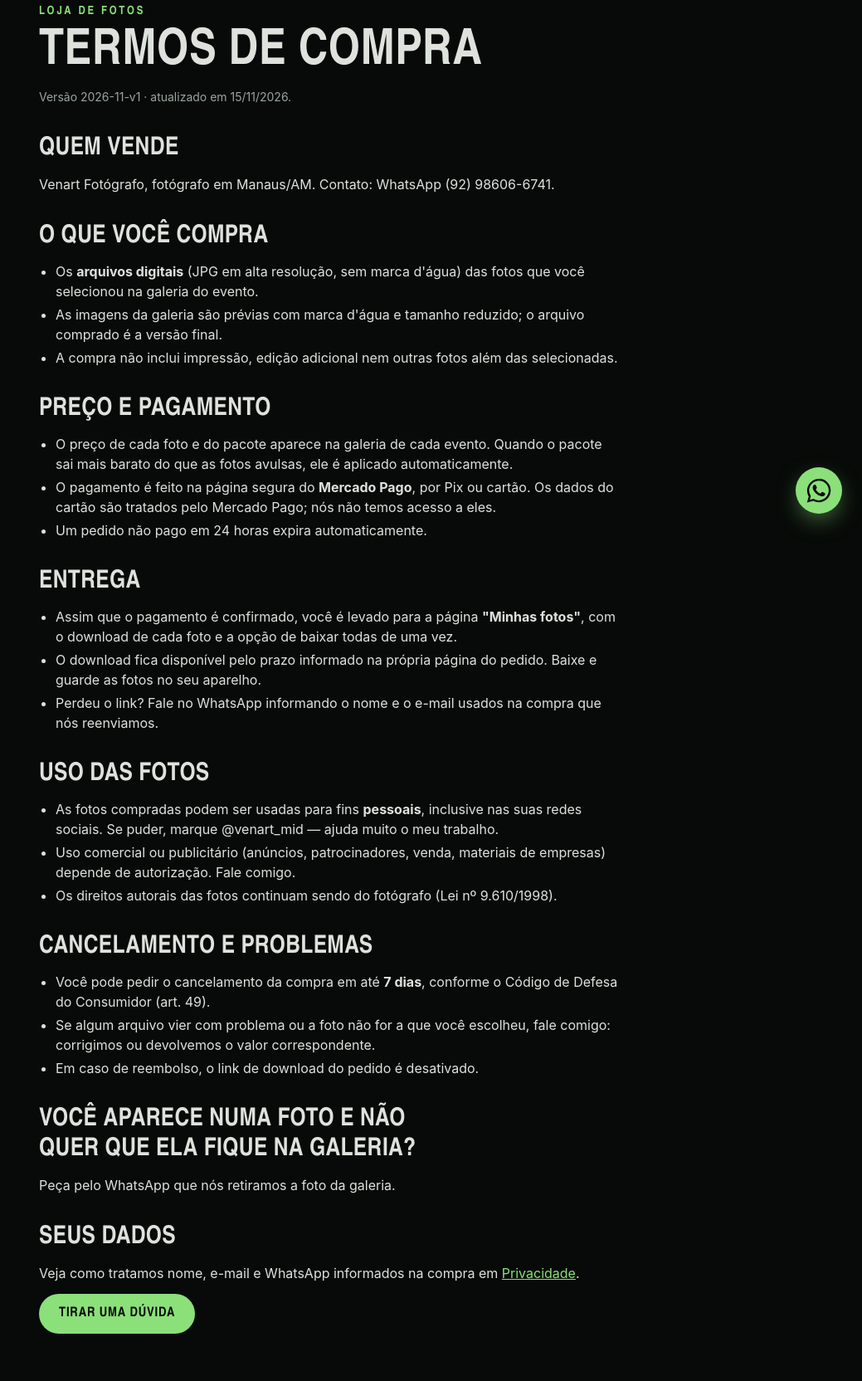
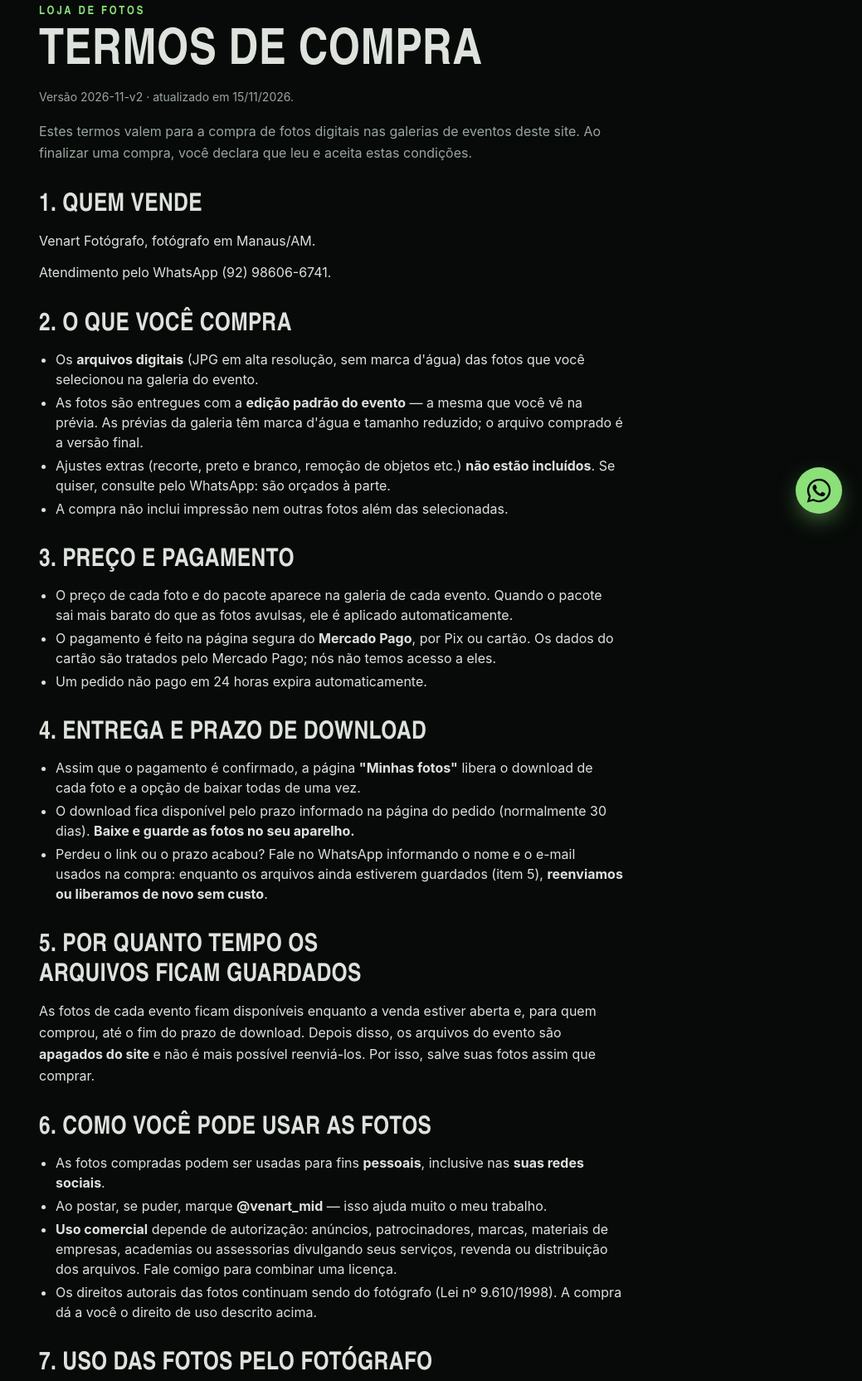
Before and after one commit to gustavovenanciogit/service.photo, an Astro site: page /termos-de-compra in a window 1280 px wide. Shown: the part 157-1821 px from the top of the page at 83% size, without its empty margins (241-1280 px from the left). Built offline with nearby package versions, Linux system fonts and the light colour scheme; Astro itself is replaced by a stand-in of ours.

Commit message:
Termos de compra v2 com as decisões do Gustavo
Uso pessoal e redes (comercial com licença), crédito pedido, arrependimento
em 7 dias com reembolso integral, reenvio gratuito após o prazo enquanto os
arquivos existirem, guarda até o fim do download, uso em portfólio com
remoção a pedido, ajustes extras à parte, menores de idade e versão dos
termos. Campos do vendedor (razão social, CNPJ, endereço) em store.seller.

Co-Authored-By: Claude Opus 5.5 <noreply@anthropic.com>
Claude-Session: https://claude.ai/code/session_01PGXvmRGCguWkj4FS3FJXpY

```diff
--- a/docs/LOJA-DE-FOTOS.md
+++ b/docs/LOJA-DE-FOTOS.md
@@ -50,7 +50,7 @@ fora do painel. Mais adiante, cada evento pode também aparecer no **site públi
 ### Jurídico e fiscal
 - [ ] **0.6 👤 Contador:** confirmar que a venda de fotos digitais está coberta pela atividade do seu MEI e como emitir nota.
 - [ ] **0.7 👤 Limite do MEI:** acompanhar o faturamento total (serviços + loja) frente ao limite de **R$ 81.000/ano** (~R$ 6.750/mês). A Fase 3 terá um alerta no painel.
-- [x] **0.8 🤖 Rascunho dos Termos de compra** → página `/termos-de-compra` (link no rodapé e no checkout) (o que é comprado, prazo de download, uso permitido das fotos, direito de arrependimento, contato) para você revisar.
+- [x] **0.8 🤖 Termos de compra** escritos com as suas decisões (versão 2026-11-v2) → página `/termos-de-compra`. Falta preencher razão social, CNPJ e endereço (`src/config/store.ts` → `seller`). (o que é comprado, prazo de download, uso permitido das fotos, direito de arrependimento, contato) para você revisar.
 - [ ] **0.9 👤 Revisar e aprovar** os Termos de compra (idealmente com advogado ou contador).
 
 ### Contas e acessos
@@ -211,5 +211,6 @@ Confirme sempre as taxas vigentes no painel de cada empresa.
 | 15/11/2026 | Tudo (evento, dados, preços, fotos, link) é configurado pelo painel Venart; o link é divulgado por você; listagem no site público vem depois | Gustavo |
 | 15/11/2026 | Uma exportação só do Lightroom (~3000 px); o painel gera prévia e miniatura com marca d'água | Claude (sugestão) |
 | 15/11/2026 | Até o pagamento automático (Fase 2), a galeria envia o pedido pelo WhatsApp com os números das fotos | Claude (sugestão) |
+| 15/11/2026 | Termos: uso pessoal + redes (comercial só com licença); crédito @venart_mid pedido, não obrigatório; arrependimento em 7 dias com reembolso total; reenvio gratuito após o prazo enquanto os arquivos existirem; portfólio com remoção a pedido; ajustes extras não incluídos; arquivos apagados após venda + download | Gustavo |
 | 15/11/2026 | Gateway: Mercado Pago (Checkout Pro), cartão só à vista até decidir 0.3 | Gustavo ("vamos para a próxima fase") |
 | | | |
--- a/src/config/store.ts
+++ b/src/config/store.ts
@@ -8,13 +8,22 @@
  */
 export const store = {
   /** Versão dos Termos de compra aceitos (fica gravada em cada pedido). Mude ao alterar os termos. */
-  termsVersion: '2026-11-v1',
+  termsVersion: '2026-11-v2',
   /** Parcelas no cartão. 1 = só à vista. (Decisão 0.3 do checklist: pendente.) */
   maxInstallments: 1,
   /** Tempo para pagar antes de o pedido expirar (horas). */
   pendingHours: 24,
   /** Máximo de fotos por pedido. */
   maxPhotosPerOrder: 500,
+  /**
+   * Dados do vendedor exibidos nos Termos de compra (exigidos para venda pela internet — Decreto 7.962/2013).
+   * Preencha quando o CNPJ do MEI estiver ativo. Enquanto vazio, a linha não aparece.
+   */
+  seller: {
+    legalName: '', // razão social do MEI (ex.: "GUSTAVO VENANCIO SALES DE SOUZA 000000000")
+    cnpj: '', // ex.: "00.000.000/0001-00"
+    address: '', // endereço (pode ser o do cadastro do MEI)
+  },
   /** Nome que aparece na fatura do cartão. */
   statementDescriptor: 'VENART',
 } as const;
--- a/src/pages/termos-de-compra.astro
+++ b/src/pages/termos-de-compra.astro
@@ -1,9 +1,9 @@
 ---
 /**
  * TERMOS DE COMPRA — loja de fotos.
- * ⚠️ RASCUNHO (checklist 0.8/0.9): revise com contador/advogado antes de ativar a venda online.
+ * Escrito com as decisões do Gustavo (15/11/2026). Revisar com contador/advogado (checklist 0.9).
  * Ao alterar o texto, mude também store.termsVersion em src/config/store.ts
- * (cada pedido guarda a versão aceita).
+ * (cada pedido guarda a versão aceita). Dados do vendedor: store.seller.
  */
 import BaseLayout from '@/layouts/BaseLayout.astro';
 import { showPendingNotices, site } from '@/config/site';
@@ -12,7 +12,9 @@ import { messages, whatsappLink } from '@/lib/whatsapp';
 
 const updated = '15/11/2026';
 const wa = whatsappLink(site.whatsappNumber, 'Olá! Tenho uma dúvida sobre a compra de fotos.');
-const instagram = site.instagramUser ? `@${site.instagramUser}` : '';
+const instagram = site.instagramUser ? `@${site.instagramUser}` : 'o fotógrafo';
+const { seller } = store;
+const sellerLine = [seller.legalName, seller.cnpj && `CNPJ ${seller.cnpj}`, seller.address].filter(Boolean).join(' · ');
 ---
 
 <BaseLayout title="Termos de compra" description={`Condições da compra de fotos digitais — ${site.name}.`} waMessage={messages.general()}>
@@ -22,27 +24,33 @@ const instagram = site.instagramUser ? `@${site.instagramUser}` : '';
         <p class="eyebrow">Loja de fotos</p>
         <h1 class="mt-2 text-5xl font-extrabold sm:text-6xl">Termos de compra</h1>
         <p class="mt-3 text-sm text-muted">Versão {store.termsVersion} · atualizado em {updated}.</p>
-        {showPendingNotices && (
-          <p class="badge-pending mt-4 inline-block">Rascunho: revisar com contador/advogado (checklist 0.9). Confirmar CNPJ, uso permitido e política de cancelamento.</p>
+        <p class="mt-4 text-muted">
+          Estes termos valem para a compra de fotos digitais nas galerias de eventos deste site. Ao finalizar uma compra, você declara que leu e aceita
+          estas condições.
+        </p>
+        {showPendingNotices && !seller.cnpj && (
+          <p class="badge-pending mt-4 inline-block">Pendente: preencher razão social, CNPJ e endereço em src/config/store.ts (seller) e revisar com contador/advogado.</p>
         )}
       </header>
 
       <section class="space-y-3">
-        <h2>Quem vende</h2>
-        <p>{site.name}, fotógrafo em {site.city}/{site.stateCode}. Contato: WhatsApp {site.whatsappDisplay}.</p>
+        <h2>1. Quem vende</h2>
+        <p>{site.name}, fotógrafo em {site.city}/{site.stateCode}.{sellerLine && <> {sellerLine}.</>}</p>
+        <p>Atendimento pelo WhatsApp {site.whatsappDisplay}.</p>
       </section>
 
       <section class="space-y-3">
-        <h2>O que você compra</h2>
+        <h2>2. O que você compra</h2>
         <ul class="space-y-1">
           <li>Os <strong>arquivos digitais</strong> (JPG em alta resolução, sem marca d'água) das fotos que você selecionou na galeria do evento.</li>
-          <li>As imagens da galeria são prévias com marca d'água e tamanho reduzido; o arquivo comprado é a versão final.</li>
-          <li>A compra não inclui impressão, edição adicional nem outras fotos além das selecionadas.</li>
+          <li>As fotos são entregues com a <strong>edição padrão do evento</strong> — a mesma que você vê na prévia. As prévias da galeria têm marca d'água e tamanho reduzido; o arquivo comprado é a versão final.</li>
+          <li>Ajustes extras (recorte, preto e branco, remoção de objetos etc.) <strong>não estão incluídos</strong>. Se quiser, consulte pelo WhatsApp: são orçados à parte.</li>
+          <li>A compra não inclui impressão nem outras fotos além das selecionadas.</li>
         </ul>
       </section>
 
       <section class="space-y-3">
-        <h2>Preço e pagamento</h2>
+        <h2>3. Preço e pagamento</h2>
         <ul class="space-y-1">
           <li>O preço de cada foto e do pacote aparece na galeria de cada evento. Quando o pacote sai mais barato do que as fotos avulsas, ele é aplicado automaticamente.</li>
           <li>O pagamento é feito na página segura do <strong>Mercado Pago</strong>, por Pix ou cartão. Os dados do cartão são tratados pelo Mercado Pago; nós não temos acesso a eles.</li>
@@ -51,40 +59,69 @@ const instagram = site.instagramUser ? `@${site.instagramUser}` : '';
       </section>
 
       <section class="space-y-3">
-        <h2>Entrega</h2>
+        <h2>4. Entrega e prazo de download</h2>
         <ul class="space-y-1">
-          <li>Assim que o pagamento é confirmado, você é levado para a página <strong>"Minhas fotos"</strong>, com o download de cada foto e a opção de baixar todas de uma vez.</li>
-          <li>O download fica disponível pelo prazo informado na própria página do pedido. Baixe e guarde as fotos no seu aparelho.</li>
-          <li>Perdeu o link? Fale no WhatsApp informando o nome e o e-mail usados na compra que nós reenviamos.</li>
+          <li>Assim que o pagamento é confirmado, a página <strong>"Minhas fotos"</strong> libera o download de cada foto e a opção de baixar todas de uma vez.</li>
+          <li>O download fica disponível pelo prazo informado na página do pedido (normalmente 30 dias). <strong>Baixe e guarde as fotos no seu aparelho.</strong></li>
+          <li>Perdeu o link ou o prazo acabou? Fale no WhatsApp informando o nome e o e-mail usados na compra: enquanto os arquivos ainda estiverem guardados (item 5), <strong>reenviamos ou liberamos de novo sem custo</strong>.</li>
         </ul>
       </section>
 
       <section class="space-y-3">
-        <h2>Uso das fotos</h2>
+        <h2>5. Por quanto tempo os arquivos ficam guardados</h2>
+        <p>
+          As fotos de cada evento ficam disponíveis enquanto a venda estiver aberta e, para quem comprou, até o fim do prazo de download. Depois disso, os
+          arquivos do evento são <strong>apagados do site</strong> e não é mais possível reenviá-los. Por isso, salve suas fotos assim que comprar.
+        </p>
+      </section>
+
+      <section class="space-y-3">
+        <h2>6. Como você pode usar as fotos</h2>
         <ul class="space-y-1">
-          <li>As fotos compradas podem ser usadas para fins <strong>pessoais</strong>, inclusive nas suas redes sociais. Se puder, marque {instagram || 'o fotógrafo'} — ajuda muito o meu trabalho.</li>
-          <li>Uso comercial ou publicitário (anúncios, patrocinadores, venda, materiais de empresas) depende de autorização. Fale comigo.</li>
-          <li>Os direitos autorais das fotos continuam sendo do fotógrafo (Lei nº 9.610/1998).</li>
+          <li>As fotos compradas podem ser usadas para fins <strong>pessoais</strong>, inclusive nas <strong>suas redes sociais</strong>.</li>
+          <li>Ao postar, se puder, marque <strong>{instagram}</strong> — isso ajuda muito o meu trabalho.</li>
+          <li>
+            <strong>Uso comercial</strong> depende de autorização: anúncios, patrocinadores, marcas, materiais de empresas, academias ou assessorias
+            divulgando seus serviços, revenda ou distribuição dos arquivos. Fale comigo para combinar uma licença.
+          </li>
+          <li>Os direitos autorais das fotos continuam sendo do fotógrafo (Lei nº 9.610/1998). A compra dá a você o direito de uso descrito acima.</li>
         </ul>
       </section>
 
       <section class="space-y-3">
-        <h2>Cancelamento e problemas</h2>
+        <h2>7. Uso das fotos pelo fotógrafo</h2>
+        <p>
+          O fotógrafo pode usar fotos dos eventos para divulgar o próprio trabalho (site, portfólio e Instagram). Se você aparece em alguma foto e
+          prefere que ela não seja publicada ou que seja retirada da galeria, é só pedir pelo WhatsApp: a foto é retirada.
+        </p>
+        <p>Fotos de crianças e adolescentes: o responsável pode pedir a retirada a qualquer momento. Compras para menores de idade devem ser feitas pelo responsável.</p>
+      </section>
+
+      <section class="space-y-3">
+        <h2>8. Cancelamento e reembolso</h2>
         <ul class="space-y-1">
-          <li>Você pode pedir o cancelamento da compra em até <strong>7 dias</strong>, conforme o Código de Defesa do Consumidor (art. 49).</li>
-          <li>Se algum arquivo vier com problema ou a foto não for a que você escolheu, fale comigo: corrigimos ou devolvemos o valor correspondente.</li>
-          <li>Em caso de reembolso, o link de download do pedido é desativado.</li>
+          <li>
+            Você pode desistir da compra em até <strong>7 dias</strong> a partir da data do pagamento, conforme o Código de Defesa do Consumidor (art. 49),
+            com <strong>reembolso integral</strong>. Basta pedir pelo WhatsApp informando o código do pedido.
+          </li>
+          <li>O reembolso é feito pelo Mercado Pago, no mesmo meio de pagamento usado. Com o reembolso, o link de download do pedido é desativado.</li>
+          <li>Se algum arquivo vier com problema ou a foto não for a que você escolheu, fale comigo durante o prazo de download: corrigimos ou devolvemos o valor correspondente.</li>
         </ul>
       </section>
 
       <section class="space-y-3">
-        <h2>Você aparece numa foto e não quer que ela fique na galeria?</h2>
-        <p>Peça pelo WhatsApp que nós retiramos a foto da galeria.</p>
+        <h2>9. Seus dados</h2>
+        <p>Nome, e-mail e WhatsApp informados na compra são usados para liberar e reenviar suas fotos, dar suporte e cumprir obrigações fiscais. Veja os detalhes em <a href="/privacidade" class="text-brand underline">Privacidade</a>.</p>
       </section>
 
       <section class="space-y-3">
-        <h2>Seus dados</h2>
-        <p>Veja como tratamos nome, e-mail e WhatsApp informados na compra em <a href="/privacidade" class="text-brand underline">Privacidade</a>.</p>
+        <h2>10. Mudanças nestes termos</h2>
+        <p>Estes termos podem ser atualizados. Cada pedido guarda a versão aceita no momento da compra, e as mudanças não alteram compras já feitas.</p>
+      </section>
+
+      <section class="space-y-3">
+        <h2>Dúvidas</h2>
+        <p>Fale comigo pelo WhatsApp {site.whatsappDisplay}.</p>
         <a href={wa} target="_blank" rel="noopener noreferrer" class="btn btn-primary">Tirar uma dúvida</a>
       </section>
     </article>
```
